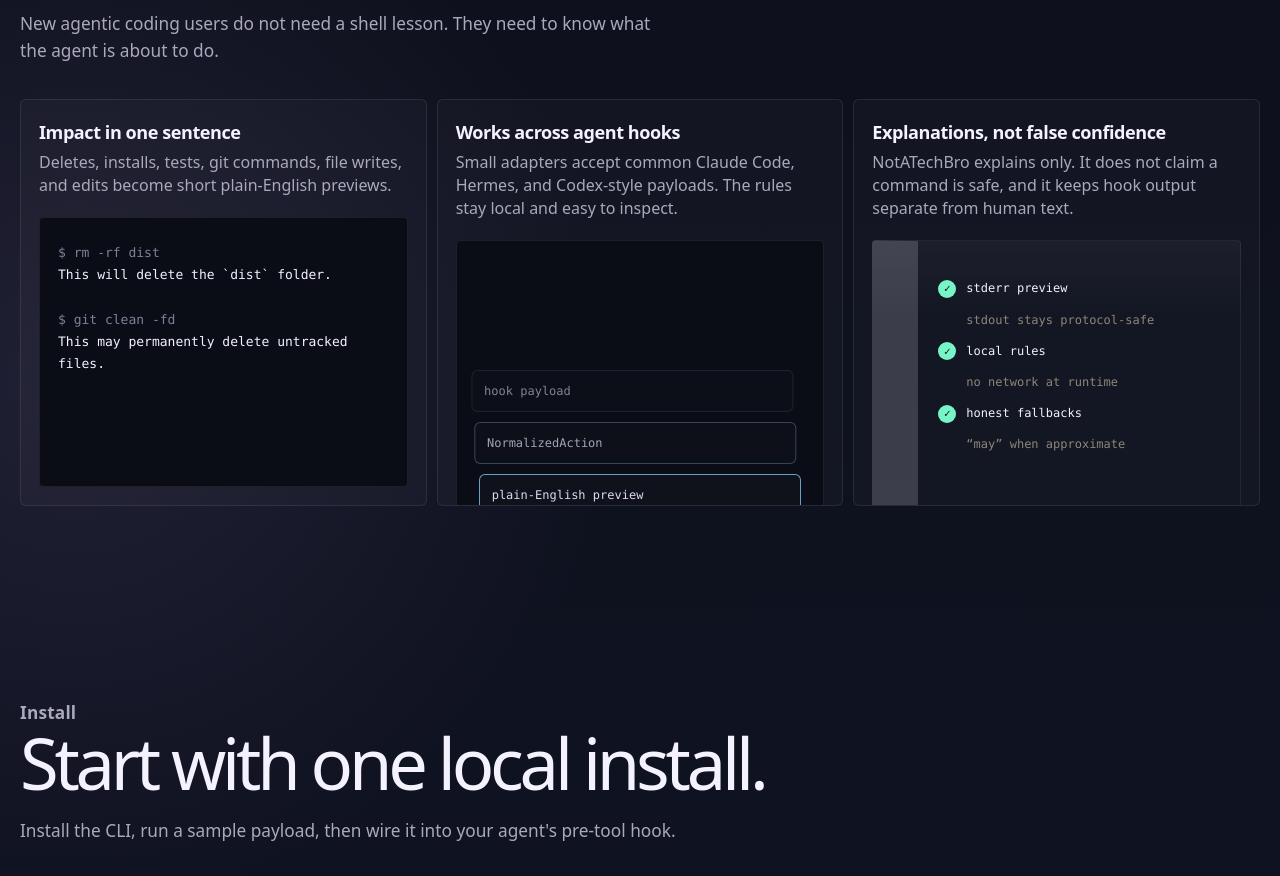
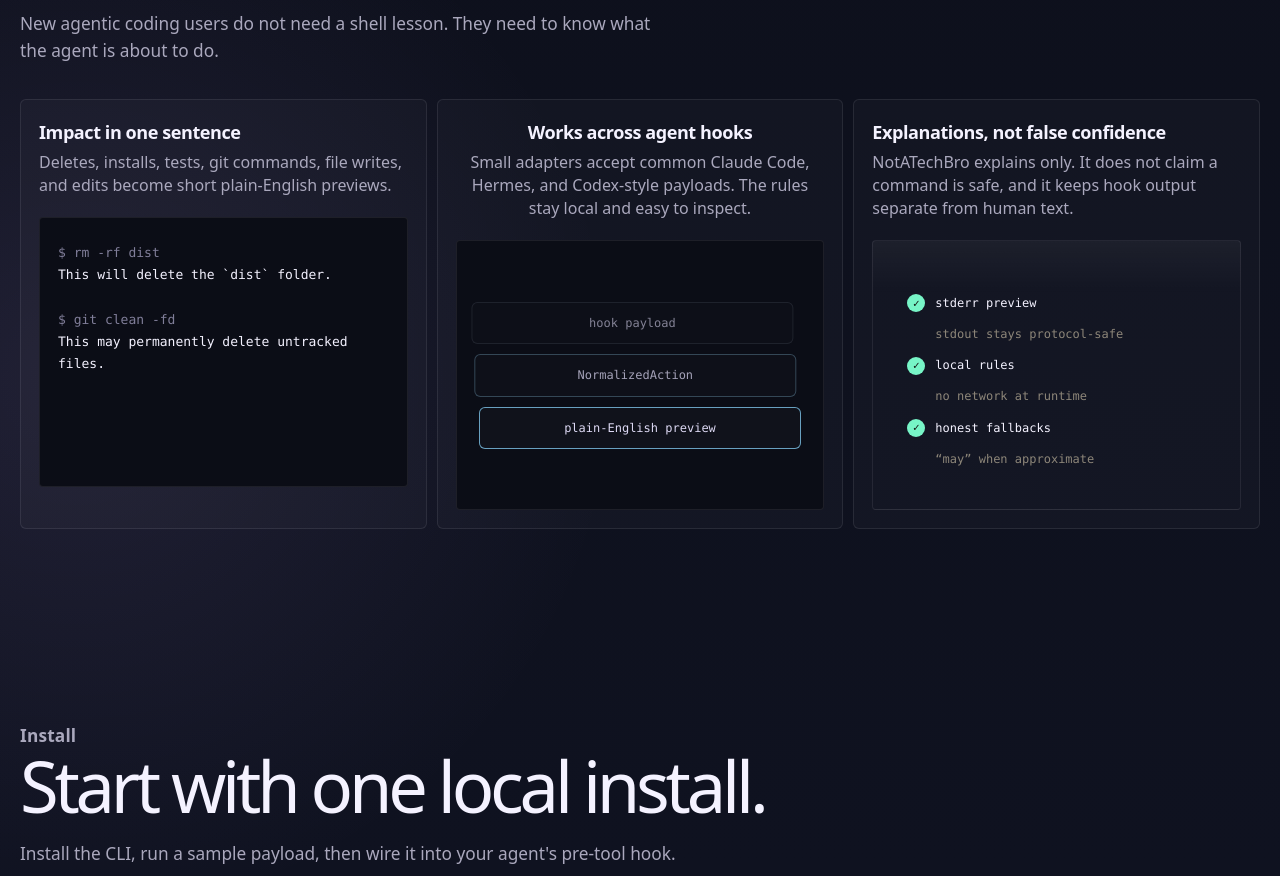
Before and after one commit to r4mielCEO/notatechbro, a website: page docs/landing.html in a window 1280 px wide. Shown: the part 1677-2553 px from the top of the page. Drawn offline with Linux system fonts and the light colour scheme.

Commit message:
Center product card demos

```diff
--- a/docs/landing.html
+++ b/docs/landing.html
@@ -507,7 +507,7 @@
 
       .flow-board {
         display: grid;
-        height: 100%;
+        box-sizing: border-box;
         place-items: center;
         padding: 22px;
       }
@@ -525,9 +525,16 @@
         color: #ddd9f4;
         background: rgba(255, 255, 255, 0.025);
         font: 12px/1.35 var(--mono);
+        text-align: center;
         opacity: 0.55;
         transform: translateX(-8px);
         animation: nodePulse 6s infinite;
+      }
+
+      .card:nth-child(2) .card-copy {
+        max-width: 520px;
+        margin: 0 auto;
+        text-align: center;
       }
 
       .flow-node:nth-child(2) {
@@ -552,9 +559,10 @@
       }
 
       .automation-view {
-        height: 100%;
-        border-left: 46px solid rgba(244, 242, 255, 0.18);
-        padding: 26px 20px;
+        display: grid;
+        align-content: center;
+        box-sizing: border-box;
+        padding: 26px 34px;
         background: linear-gradient(180deg, rgba(255, 255, 255, 0.045), transparent 20%);
         font: 12px/1.6 var(--mono);
       }
```
